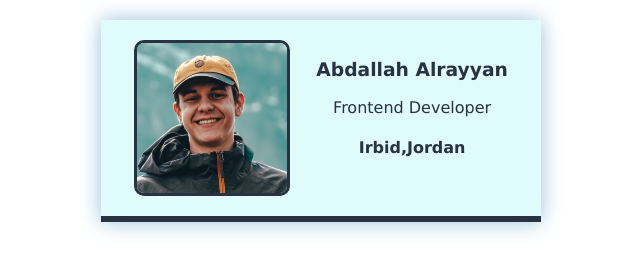
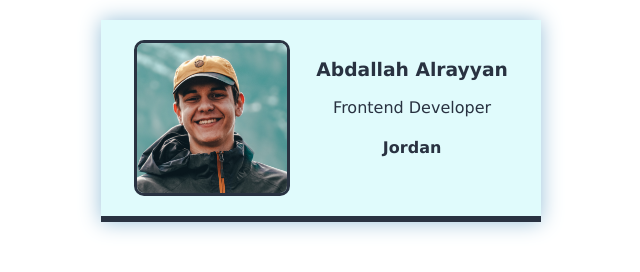
Before and after one commit to Abdallah-Alrayyan/business-card, a website built with Vite: page index.html in a window 1280 px wide. Shown: the full height of the page, 319-959 px from the left. Built offline with nearby package versions, Linux system fonts and the light colour scheme.

Commit message:
Update index.html

```diff
--- a/index.html
+++ b/index.html
@@ -8,7 +8,7 @@
             <div >
                 <h3>Abdallah Alrayyan</h3>
                 <p>Frontend Developer</p>
-                <h4>Irbid,Jordan</h4>
+                <h4>Jordan</h4>
             </div>
         </div>
     </body>
```
